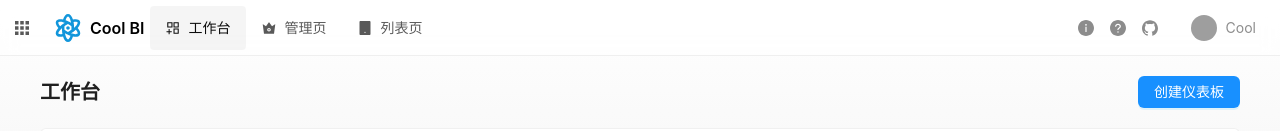
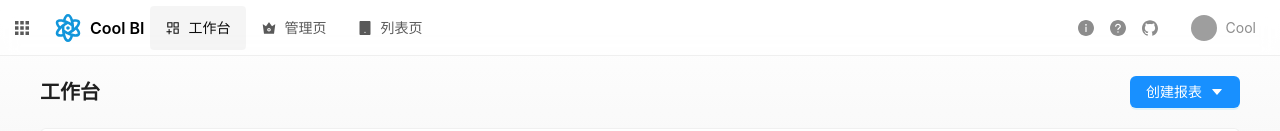
Before and after one commit to Chunfeng-z/CoolBI, a React (Vite) app: page /undefined/home in a window 1280 px wide. Shown: the top 131 px of the page. Built offline with nearby package versions, Linux system fonts and the light colour scheme; grey boxes are pictures that could not be loaded.

Commit message:
fix: :bug: 控制台报错

```diff
--- a/src/components/dashboard/DashboardTable/DashboardTable.tsx
+++ b/src/components/dashboard/DashboardTable/DashboardTable.tsx
@@ -67,7 +67,7 @@ const columns: TableProps<DashBoardTableDataType>["columns"] = [
               );
             case DashBoardTableActions.Collect:
               return (
-                <div className="action-group-item">
+                <div className="action-group-item" key={action.action}>
                   <Tooltip title={action.name}>
                     <StarOutlined />
                   </Tooltip>
@@ -86,7 +86,7 @@ const DashboardTable: React.FC = () => {
   // 分页大小控制
   const [pageSize, setPageSize] = useState(10);
   // 总共的数据量
-  const [totalPage, setTotalPage] = useState(500);
+  const [totalPage, setTotalPage] = useState(dashboardTableEditData.length);
   return (
     <div className={`${prefixCls}-container`}>
       <Table<DashBoardTableDataType>
--- a/src/pages/WorkBench/workBenchPage.tsx
+++ b/src/pages/WorkBench/workBenchPage.tsx
@@ -1,12 +1,15 @@
 import React, { useCallback } from "react";
 import { PageContainer, ProCard } from "@ant-design/pro-components";
-import { Button, Divider, Space } from "antd";
+import { Button, Divider, Dropdown, MenuProps, Space } from "antd";
 import RecommendCardList from "../../components/dashboard/RecommendCardList/RecommendCardList";
 import DashboardTable from "../../components/dashboard/DashboardTable/DashboardTable";
 import QuickActionsBar from "../../components/dashboard/QuickActionBar/QuickActionsBar";
 import { SegmentedItems } from "../../components/dashboard/utils";
+import { CaretDownOutlined, CaretUpOutlined } from "@ant-design/icons";
 /** 工作台页面：创建和管理仪表板等内容 */
 const WorkBenchPage: React.FC = () => {
+  // 创建表报的hover状态
+  const [isHoverCreateReport, setIsHoverCreateReport] = React.useState(false);
   // 当前选中的segmented
   const [selectedSegmented, setSelectedSegmented] =
     React.useState<SegmentedItems>(SegmentedItems.recently_edited);
@@ -15,19 +18,43 @@ const WorkBenchPage: React.FC = () => {
     console.log("segmented changed:", key);
     setSelectedSegmented(key);
   }, []);
-  const quickActions = [
+  const items: MenuProps["items"] = [
     {
-      key: "quickAction1",
-      name: "创建仪表板",
+      key: "1",
+      label: (
+        <a
+          target="_blank"
+          rel="noopener noreferrer"
+          href="https://www.antgroup.com"
+        >
+          1st menu item
+        </a>
+      ),
+    },
+    {
+      key: "4",
+      danger: true,
+      label: "a danger item",
     },
   ];
+
   return (
     <PageContainer
-      extra={quickActions.map((action) => (
-        <Button key={action.key} type="primary">
-          {action.name}
-        </Button>
-      ))}
+      extra={
+        <Dropdown menu={{ items }} placement="bottomRight">
+          <Button
+            type="primary"
+            icon={
+              isHoverCreateReport ? <CaretUpOutlined /> : <CaretDownOutlined />
+            }
+            iconPosition="end"
+            onMouseEnter={() => setIsHoverCreateReport(true)}
+            onMouseLeave={() => setIsHoverCreateReport(false)}
+          >
+            {"创建报表"}
+          </Button>
+        </Dropdown>
+      }
     >
       <ProCard
         style={{
```
